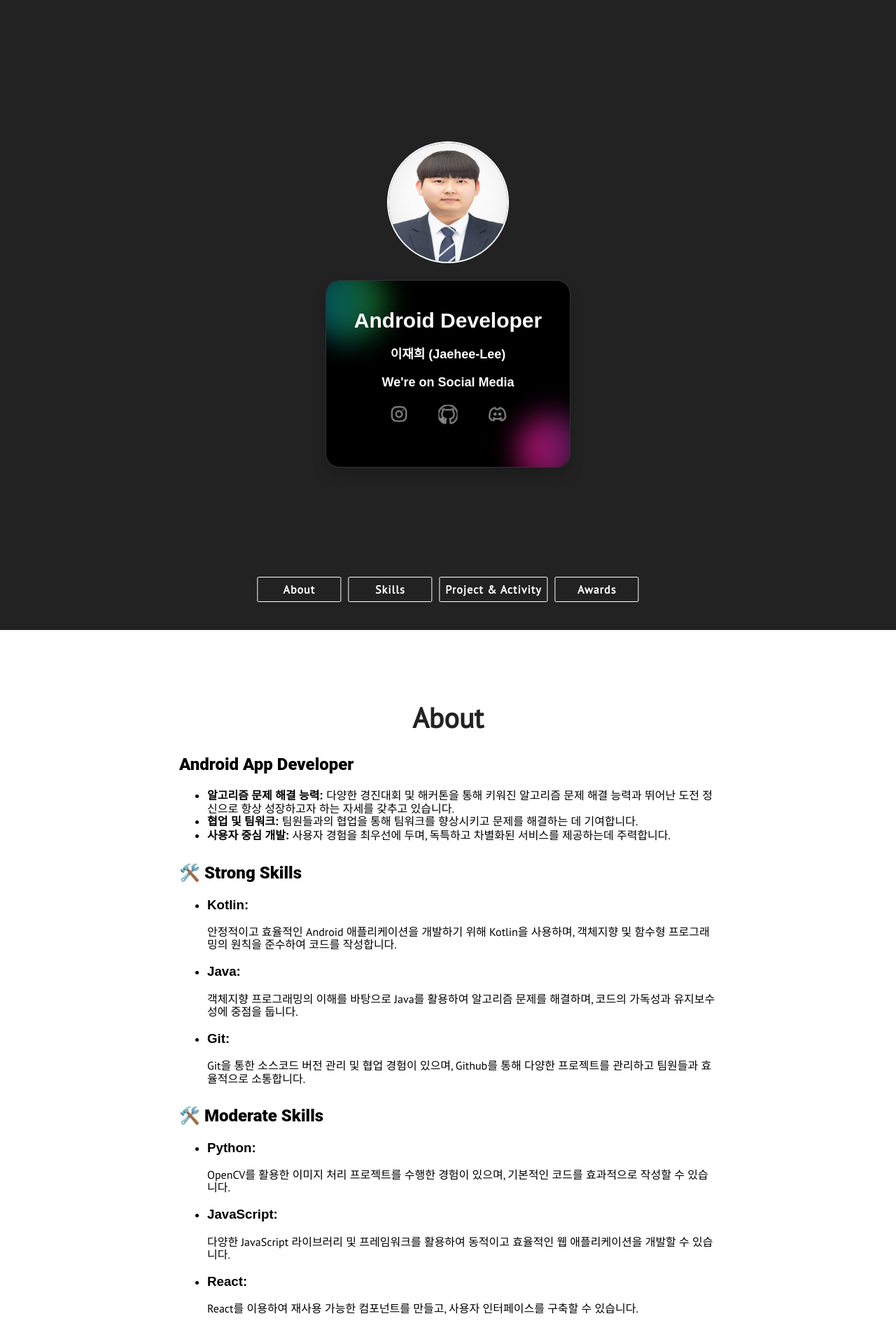
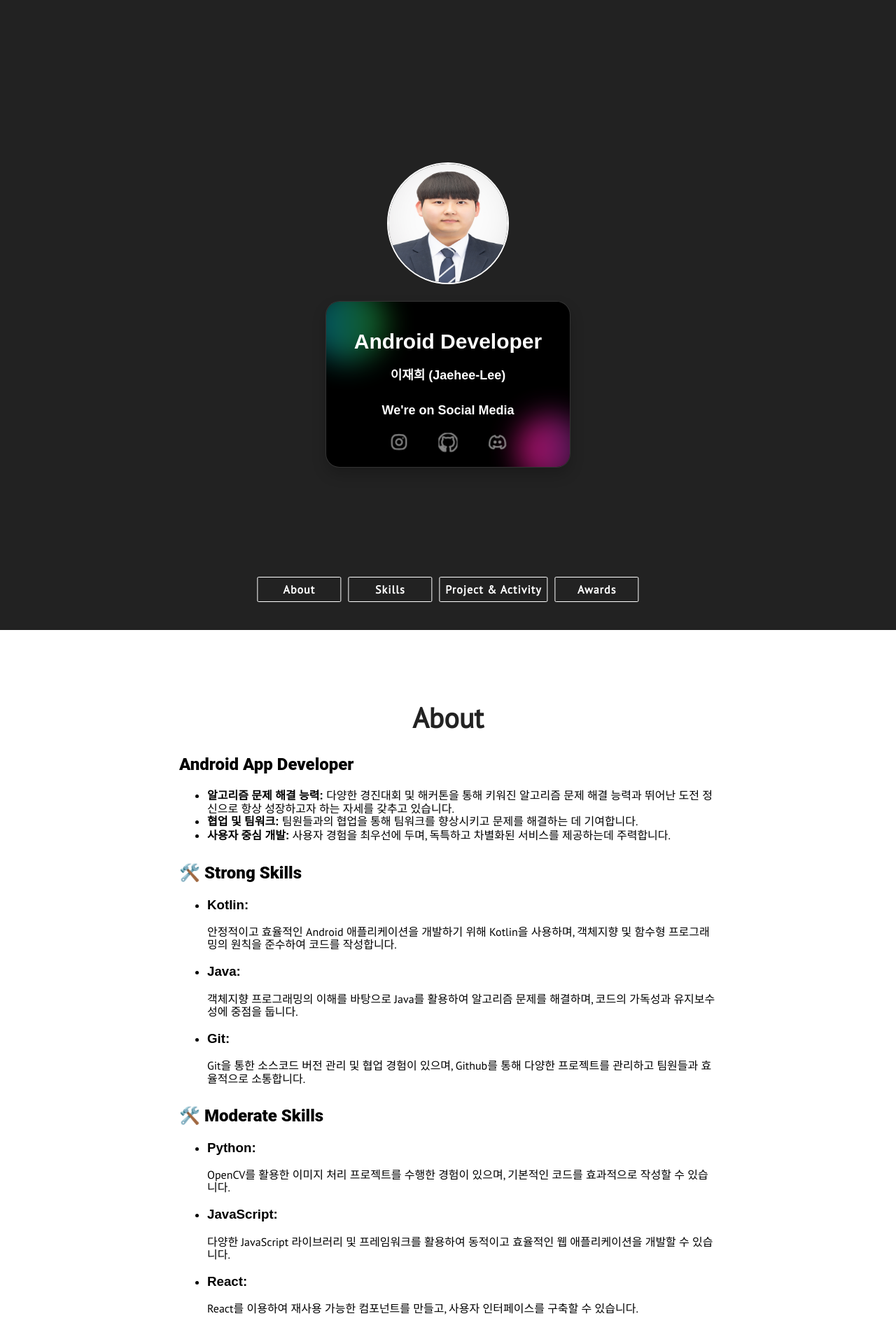
Before and after one commit to EJ-pro/EJ-pro.github.io, a Jekyll site: the page built from index.html, in a window 1280 px wide. Shown: the top 1920 px of the page at 70% size. Built offline with Jekyll 4.4.1, drawn with Linux system fonts in a browser that asks for light colours; nearby versions of some CDN libraries; comment, search, counter and statistics services are not loaded.

Commit message:
마진 수정

```diff
--- a/_includes/nav.html
+++ b/_includes/nav.html
@@ -3,12 +3,12 @@
         <div class="profile-pic-div animated">
             <a href="#about" class="profile-pic-link"><img src="{{ site.profile_picture }}" class="profile-pic"/></a>
         </div>
-        <div style="margin-bottom: 30px;">
+        <div>
             <div class="card_social" style="padding: 30px; background-color: black;">
               <div class="heading" style="font-size: 30px;">Android Developer</div>
-              <div class="heading">이재희 (Jaehee-Lee)</div>
+              <div class="heading" style="margin-bottom: 10px;">이재희 (Jaehee-Lee)</div>
               <div class="heading">We're on Social Media</div>
-              <div class="icons">
+              <div class="icons" style="margin-bottom: -20px;">
                 <a href="https://www.instagram.com/ej__pro/" class="instagram">
                   <svg width="24" height="25" viewBox="0 0 24 25" fill="none" xmlns="http://www.w3.org/2000/svg">
                     <path
```
